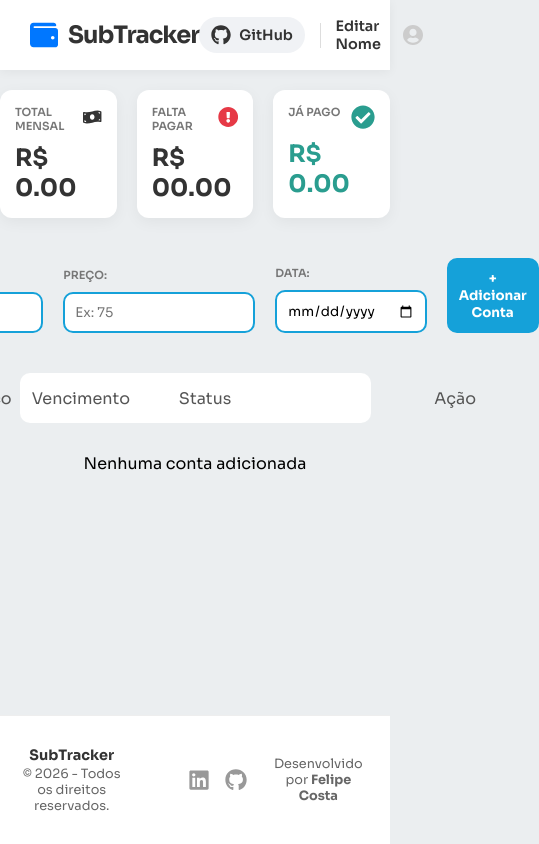
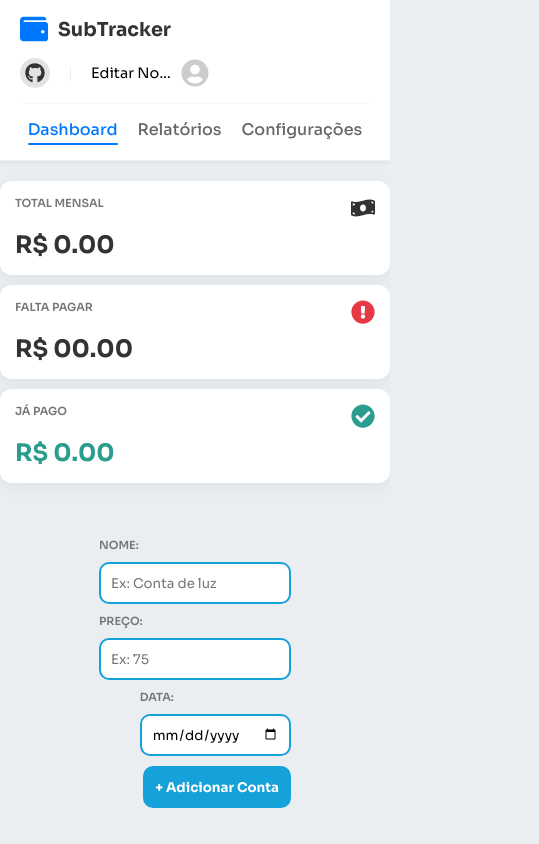
Before and after one commit to FelipeFreires-Costa/SubTracker, a React (Vite) app: page / in a window 390 px wide. Shown: the top 844 px of the page, 539 px wide, since content can reach past the window. Built offline with nearby package versions, Linux system fonts and the light colour scheme.

Commit message:
responsividade no projeto

```diff
--- a/src/App.css
+++ b/src/App.css
@@ -233,16 +233,155 @@ h2.valor-pago { color: #2a9d8f; }
 }
 
 
-@media (max-width: 768px) {
-  .app-footer {
-    flex-direction: column;
-    gap: 20px;
-    text-align: center;
-    padding: 30px 20px;
+@media (max-width: 1024px) {
+
+  :root {
+    /* Diminuímos a coluna do Nome (de 3fr para 1.5fr) para caber na tela */
+    --grid-layout-contas: 1.5fr 0.9fr 1.1fr 90px 100px 80px;
   }
 
-  .footer-center {
-    order: 3;
+  .container {
+    width: 95%; /* Usa mais largura da tela */
+    padding: 0 10px;
+  }
+
+  /* Reduz a fonte geral para tudo caber na linha */
+  .header-table,
+  .infos {
+    font-size: 0.85rem;
+    gap: 8px; /* Menos espaço entre colunas */
+    padding: 15px 10px; /* Card mais "magrinho" */
+  }
+
+  .infos h3 {
+    font-size: 0.95rem; /* Nome da conta menor */
+  }
+
+  .detalhes p {
+    font-size: 0.7rem; /* Badge de status menor */
+    padding: 2px 6px;
+  }
+
+  /* Botão de pagar fica mais compacto */
+  .pagar {
     font-size: 0.8rem;
+    padding: 2px;
   }
 }
+
+/* =================================================================
+   NÍVEL 2: CELULARES (768px para baixo)
+   Aqui a tabela MORRE e vira CARD (Blocos verticais).
+   ================================================================= */
+@media (max-width: 768px) {
+
+  /* 1. Tira a barra de rolagem fixa (ganha espaço no celular) */
+  html {
+    overflow-y: auto;
+  }
+
+  /* 2. DASHBOARD (Cards do topo empilhados) */
+  .resumo-cards {
+    flex-direction: column;
+    gap: 10px;
+  }
+
+  .card-resumo {
+    width: 100%;
+    padding: 15px; /* Menor padding para economizar tela */
+  }
+
+  /* 3. FORMULÁRIO (Um embaixo do outro) */
+  .form {
+    flex-direction: column;
+    gap: 10px;
+    padding: 15px;
+  }
+
+  .form input, .form button {
+    width: 100%;
+    height: 42px; /* Altura boa pro dedo */
+  }
+
+  /* 4. A GRANDE MUDANÇA DA LISTA */
+
+  /* Esconde o cabeçalho da tabela */
+  .header-table { display: none; }
+
+  /* O Card Principal vira um Grid de Áreas */
+  .infos {
+    display: grid;
+    width: 100%;
+    /* Duas colunas iguais */
+    grid-template-columns: 1fr 1fr;
+
+    /* Desenha o layout do card mobile:
+       [ NOME       NOME   ]
+       [ PREÇO      DATA   ]
+       [ STATUS     PAGAR  ]
+       [ AÇÕES      AÇÕES  ]
+    */
+    grid-template-areas:
+      "nome nome"
+      "preco data"
+      "status pagar"
+      "acoes acoes";
+
+    gap: 10px;
+    padding: 15px;
+    text-align: left;
+  }
+
+  /* --- Mapeando cada item para sua área --- */
+
+  /* Nome: Topo total */
+  .infos h3 {
+    grid-area: nome;
+    font-size: 1.1rem;
+    border-bottom: 1px solid #eee;
+    padding-bottom: 5px;
+    margin-bottom: 5px;
+  }
+
+  /* Preço: Esquerda */
+  .infos .preco {
+    grid-area: preco;
+    font-size: 1rem;
+    align-self: center;
+  }
+
+  /* Data: Direita */
+  .infos p:has(.calendario) {
+    grid-area: data;
+    justify-self: end;
+    font-size: 0.9rem;
+  }
+
+  /* Status: Esquerda (linha 3) */
+  .detalhes {
+    grid-area: status;
+    width: 100%;
+    justify-content: flex-start;
+  }
+
+  /* Botão Pagar: Direita (linha 3) */
+  .pagar {
+    grid-area: pagar;
+    width: 100%;
+    justify-content: center;
+  }
+
+  /* Ações: Rodapé total */
+  .acoes-btn {
+    grid-area: acoes;
+    justify-content: flex-end; /* Ícones na direita */
+    border-top: 1px solid #f9f9f9;
+    padding-top: 8px;
+    margin-top: 5px;
+  }
+
+  /* Aumenta ícones para toque */
+  .remover, .expandir {
+    padding: 8px;
+  }
+}
--- a/src/Components/Header/Header.css
+++ b/src/Components/Header/Header.css
@@ -1,90 +1,80 @@
-/* O Header Principal */
+
 .app-header {
+  height: 70px;
   background-color: white;
-  height: 70px; /* Altura fixa elegante */
-  width: 100%;
-  padding: 0 30px; /* Espaço nas laterais */
-
+  border-bottom: 1px solid #eee;
   display: flex;
+  justify-content: space-between;
   align-items: center;
-  justify-content: space-between; /* Espalha: Logo na esq, Perfil na dir */
-
-  /* A Sombra Mágica (Dá profundidade) */
-  box-shadow: 0 2px 10px rgba(0,0,0,0.05);
-
-  /* Fixar no topo (opcional, se quiser que ele acompanhe a rolagem) */
-  position: sticky;
-  top: 0;
-  z-index: 100;
+  padding: 0 40px;
+  box-shadow: 0 2px 5px rgba(0,0,0,0.05);
 }
 
-/* 1. Área do Logo */
 .logo-area {
   display: flex;
   align-items: center;
   gap: 10px;
 }
+
 .logo-area h1 {
   font-size: 1.5rem;
   color: #333;
-  margin: 0; /* Remove margem padrão do h1 */
-  font-weight: 700;
-  letter-spacing: -1px; /* Deixa as letras mais juntinhas (moderno) */
+  margin: 0;
 }
 
-/* 2. Área de Navegação (Links) */
 .nav-links {
   display: flex;
-  gap: 25px;
-}
-/* Esconde os links no celular para não quebrar */
-@media (max-width: 768px) {
-  .nav-links { display: none; }
+  gap: 30px;
 }
 
 .nav-links a {
   text-decoration: none;
-  color: #777;
+  color: #666;
   font-weight: 500;
-  font-size: 0.95rem;
   transition: color 0.2s;
+  padding: 5px 0;
+  position: relative;
 }
+
 .nav-links a:hover,
 .nav-links a.active {
-  color: #0077ff; /* Cor ativa */
+  color: #0077ff;
 }
 
-/* 3. Área do Usuário */
+
+.nav-links a.active::after {
+  content: '';
+  position: absolute;
+  bottom: 0;
+  left: 0;
+  width: 100%;
+  height: 2px;
+  background-color: #0077ff;
+  border-radius: 2px;
+}
+
 .user-area {
   display: flex;
   align-items: center;
   gap: 15px;
 }
 
-/* Botão GitHub estilizado */
 .github-link {
   display: flex;
   align-items: center;
   gap: 8px;
   text-decoration: none;
   color: #333;
-  font-weight: 600;
   font-size: 0.9rem;
-
-  background: #f0f2f5;
-  padding: 8px 12px;
+  background-color: #66666631;
+  padding: 5px;
   border-radius: 20px;
-  transition: background 0.2s;
 }
-.github-link:hover {
-  background: #e4e6eb;
-}
-
 
 .divider {
   width: 1px;
   height: 25px;
-  background-color: #ddd;
+  background-color: #eee;
 }
 
 .profile {
@@ -93,36 +83,77 @@
   gap: 10px;
   cursor: pointer;
 }
-.profile span {
+
+.input-nome-editavel {
+  border: 1px solid #0077ff;
+  border-radius: 4px;
+  padding: 5px;
   font-size: 0.9rem;
-  font-weight: 600;
-  color: #333;
+  width: 120px;
 }
 
-.profile span {
-  font-size: 0.9rem;
-  font-weight: 600;
-  color: #333;
-  cursor: pointer;
-  border-bottom: 1px dashed transparent;
-  transition: all 0.2s;
+
+@media (max-width: 768px) {
+
+  .app-header {
+    height: auto; /* Deixa a altura crescer conforme o conteúdo */
+    padding: 15px 20px;
+    flex-wrap: wrap; /* PERMITE QUEBRAR LINHA */
+    gap: 15px; /* Espaço entre a linha de cima e a de baixo */
+  }
+
+  /* 1. REORGANIZANDO A ORDEM */
+
+  .logo-area {
+    order: 1; /* Primeiro Item */
+  }
+
+  .user-area {
+    order: 2; /* Segundo Item (ao lado do logo) */
+  }
+
+  .nav-links {
+    order: 3; /* Terceiro item (vai cair pra linha de baixo) */
+    width: 100%; /* Ocupa a linha inteira */
+    justify-content: center; /* Centraliza os links */
+    gap: 20px; /* Espaço menor entre links */
+
+    padding-top: 10px;
+    border-top: 1px solid #f9f9f9; /* Uma linha sutil separando */
+  }
+
+  /* 2. AJUSTES VISUAIS PARA CABER NA TELA */
+
+  .logo-area h1 {
+    font-size: 1.2rem; /* Logo um pouco menor */
+  }
+
+  /* Esconde o texto "GitHub" no celular (fica só o ícone) */
+  .github-link span {
+    display: none;
+  }
+
+  .divider {
+    height: 15px;
+    margin: 0 5px;
+  }
+
+  /* Input menor para não estourar a tela */
+  .input-nome-editavel {
+    width: 90px;
+  }
+
+  /* Limita o tamanho do nome para não empurrar o layout */
+  .profile span {
+    font-size: 0.9rem;
+    max-width: 80px;
+    overflow: hidden;
+    text-overflow: ellipsis;
+    white-space: nowrap;
+  }
+
+  .profile svg {
+    width: 28px; /* Ícone de usuário um pouco menor */
+    height: 28px;
+  }
 }
-
-.profile span:hover {
-  border-bottom: 1px dashed #999;
-  color: #0077ff;
-}
-
-.input-nome-editavel {
-  font-size: 0.9rem;
-  font-weight: 600;
-  color: #333;
-
-
-  border: none;
-  border-bottom: 2px solid #0077ff;
-  outline: none;
-  background: transparent;
-  width: 120px;
-  padding: 0;
-}
--- a/src/Components/Header/Header.jsx
+++ b/src/Components/Header/Header.jsx
@@ -1,12 +1,11 @@
-import React, { useEffect } from "react";
-import { useState } from "react";
+import React, { useEffect, useState } from "react";
 import "./Header.css";
+// Removi FaBars e FaTimes, mantive só os originais
 import { FaGithub, FaWallet, FaUserCircle } from "react-icons/fa";
 
 const Header = () => {
   const [nomeUsuario, setNomeUsuario] = useState(() => {
     const dadosSalvos = localStorage.getItem("Editar-nome")
-
     if(dadosSalvos){
       return JSON.parse(dadosSalvos)
     }else{
@@ -19,17 +18,19 @@ const Header = () => {
   },[nomeUsuario])
 
   const [editandoNome, setEditandoNome] = useState(false);
+
   return (
     <div className="app-header">
+
+
       <div className="logo-area">
         <FaWallet size={28} color="#0077ff" />
         <h1>SubTracker</h1>
       </div>
 
+
       <nav className="nav-links">
-        <a href="#" className="active">
-          Dashboard
-        </a>
+        <a href="#" className="active">Dashboard</a>
         <a href="#">Relatórios</a>
         <a href="#">Configurações</a>
       </nav>
@@ -52,17 +53,19 @@ const Header = () => {
             <input
               type="text"
               value={nomeUsuario}
-              onChange={(e) => setNomeUsuario(e.target.value)} // atualiza enquanto digita
-              onBlur={() => setEditandoNome(false)} // salva se clicar fora
+              onChange={(e) => setNomeUsuario(e.target.value)}
+              onBlur={() => setEditandoNome(false)}
               onKeyDown={(e) => {
-                if (e.key === "Enter") setEditandoNome(false); // salva se der Enter
+                if (e.key === "Enter") setEditandoNome(false);
               }}
-              autoFocus //foca no input assim que ele aparece
+              autoFocus
               className="input-nome-editavel"
             />
           ) : (
             <div className="profile">
-              <span onClick={() => setEditandoNome(true)} title="Clique para editar" >{nomeUsuario}</span>
+              <span onClick={() => setEditandoNome(true)} title="Clique para editar">
+                {nomeUsuario}
+              </span>
               <FaUserCircle size={32} color="#ccc" />
             </div>
           )}
--- a/src/index.css
+++ b/src/index.css
@@ -8,6 +8,8 @@
 }
 
 
+
+
 body{
   background-color: #ebeef0;
 }
```
